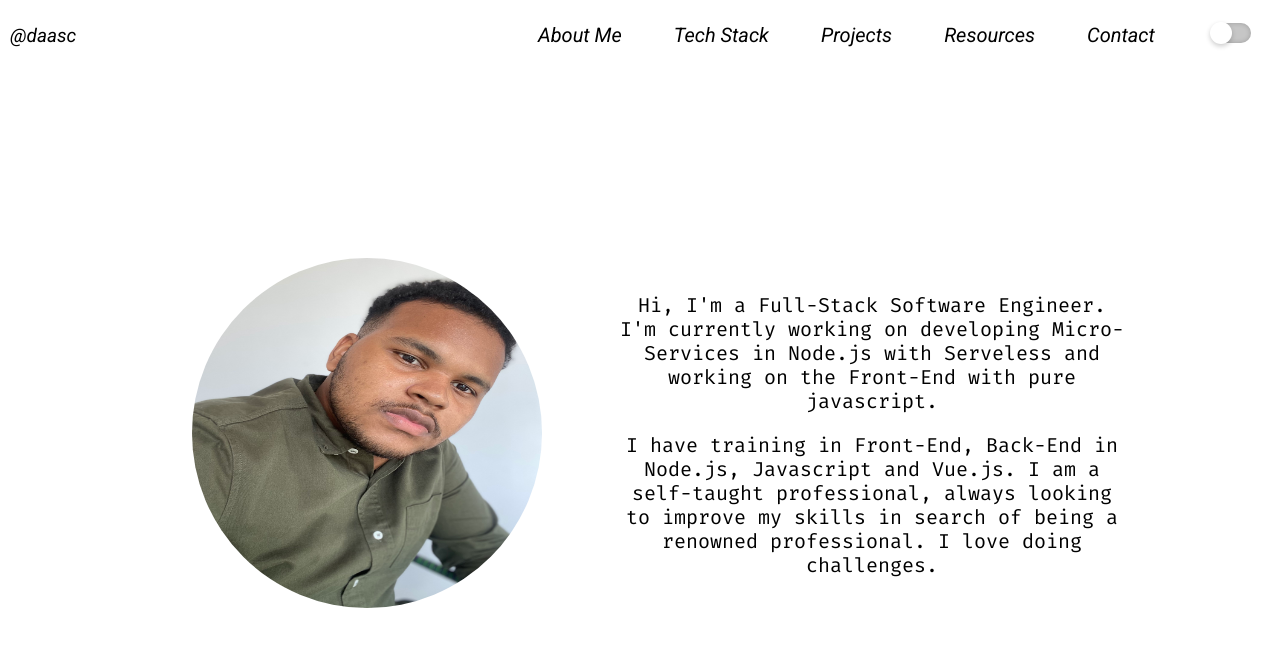
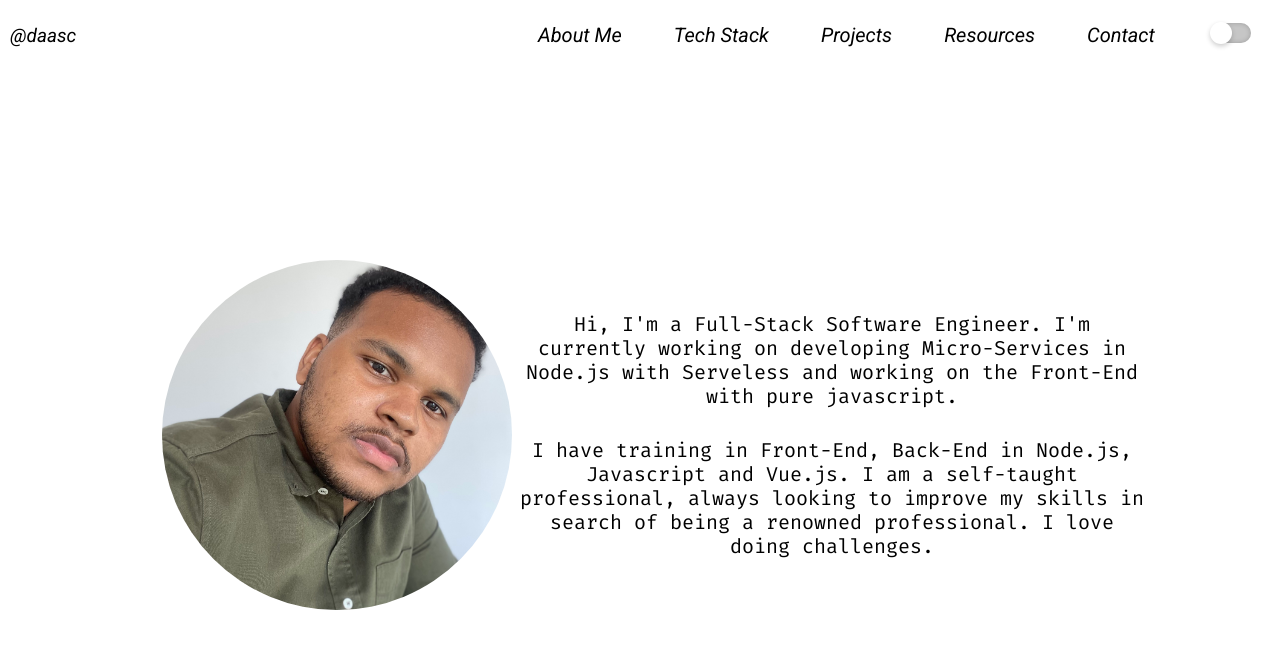
Before and after one commit to daasc/portfolio, a Vue app: page /about in a window 1280 px wide. Shown: the top 648 px of the page. Built offline with nearby package versions, Linux system fonts and the light colour scheme.

Commit message:
add: finished about me

```diff
--- a/src/assets/scss/global.scss
+++ b/src/assets/scss/global.scss
@@ -1,6 +1,7 @@
 @import url('https://fonts.googleapis.com/css2?family=Fira+Mono&family=Roboto:ital@1&display=swap');
 $mediaMaxWidth: 1260px;
 $mediaBp1Width: 960px;
+$mediaIpad: 750px;
 $mediaMinWidth: 480px;
 $mediaInit: 0px;
 $myStartWidth: 0;
--- a/src/assets/scss/navbar/index.scss
+++ b/src/assets/scss/navbar/index.scss
@@ -6,6 +6,7 @@
   .navbar {
     display: flex;
     position: fixed;
+    background-color: white;
     top: 0;
     width: 100%;
     align-items: center;
--- a/src/components/navbar.vue
+++ b/src/components/navbar.vue
@@ -12,11 +12,11 @@
         :class="{ active: menuActive, notActive: !menuActive }"
       >
         <li class="navbar__links" @click="showMenu()"><router-link to="/about">About Me</router-link></li>
-        <li class="navbar__links">Tech Stack</li>
-        <li class="navbar__links">Projects</li>
-        <li class="navbar__links">Resources</li>
-        <li class="navbar__links">Contact</li>
-        <li class="navbar__links"><input type="checkbox" name="" id=""></li>
+        <li class="navbar__links" @click="showMenu()"><router-link to="/stack">Tech Stack</router-link></li>
+        <li class="navbar__links" @click="showMenu()">Projects</li>
+        <li class="navbar__links" @click="showMenu()">Resources</li>
+        <li class="navbar__links" @click="showMenu()">Contact</li>
+        <li class="navbar__links" @click="showMenu()"><input type="checkbox" name="" id=""></li>
       </ul>
     </header>
   </div>
--- a/src/router/index.js
+++ b/src/router/index.js
@@ -14,6 +14,11 @@ const routes = [
         path: '/about',
         name: 'about',
         component: () => import('../views/about.vue')
+      },
+      {
+        path: '/stack',
+        name: 'stack',
+        component: () => import('../views/stacks.vue')
       }
     ]
   }
--- a/src/views/about.vue
+++ b/src/views/about.vue
@@ -7,8 +7,8 @@
       <div class="about-me__information">
         <p>
           Hi, I'm a Full-Stack Software Engineer. I'm currently working on
-          developing Micro-Services in Node.js with Serveless and working on
-          the Front-End with pure javascript.
+          developing Micro-Services in Node.js with Serveless and working on the
+          Front-End with pure javascript.
         </p>
         <p>
           I have training in Front-End, Back-End in Node.js, Javascript and
@@ -29,29 +29,82 @@ export default {
 };
 </script>
 <style lang="scss">
+@media (min-width: $mediaInit) {
+  .container {
+    .about-me {
+      display: flex;
+      flex-direction: column;
+      .about-me__figure {
+        width: 80%;
+        img {
+          width: 100%;
+          height: 312px;
+          border-radius: 50%;
+        }
+      }
+      .about-me__information {
+        font-family: "Fira Mono", monospace;
+        width: 100%;
+        text-align: center;
+        font-size: 17px;
+        p {
+          padding: 5px;
+        }
+      }
+    }
+  }
+}
+@media (min-width: $mediaMinWidth) {
+  .container {
+    .about-me {
+      .about-me__figure {
+        width: 68%;
+        margin: 0 auto;
+        img {
+          height: 330px;
+        }
+      }
+      .about-me__information {
+        font-size: 20px;
+      }
+    }
+  }
+}
+@media (min-width: $mediaIpad) {
+  .container {
+    .about-me {
+      .about-me__figure {
+        width: 330px;
+      }
+      .about-me__information {
+        width: 80%;
+        margin: 0 auto;
+      }
+    }
+  }
+}
+@media (min-width: $mediaMaxWidth) {
   .container {
     display: flex;
-  justify-content: center;
-  flex-direction: column;
-}
     .about-me {
+      flex-direction: row;
+      align-items: center;
+      .about-me__figure {
+        margin: 0px;
+        width: 40%;
         display: flex;
-  align-items: center;
-  justify-content: center;
-  .about-me__figure {
-    width: 30%;
+        justify-content: flex-end;
         img {
-      align-self: flex-end;
           width: 350px;
           height: 350px;
           border-radius: 50%;
         }
       }
       .about-me__information {
-    font-family: 'Fira Mono', monospace;
-    width: 40%;
-    text-align: center;
-    font-size: 20px;
+        width: 50%;
+        margin: 0px;
+      }
+    }
   }
 }
 </style>
--- /dev/null
+++ b/src/views/stacks.vue
@@ -0,0 +1,15 @@
+<template>
+  <div class="container">
+
+  </div>
+</template>
+<script>
+export default {
+  name: 'stacks',
+  data() {
+    return {
+
+    }
+  },
+}
+</script>
```
Also changed, not shown: src/assets/img/person.jpeg. Lines whose indentation alone changed are shown as unchanged.
